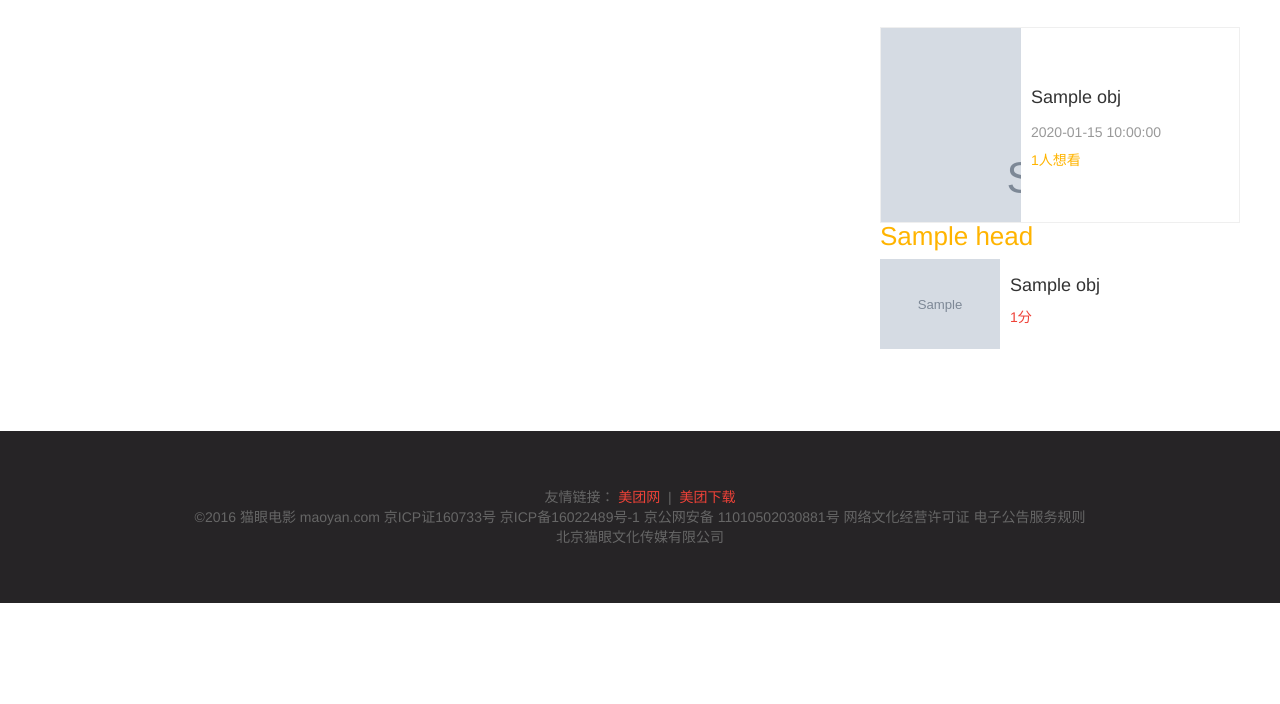
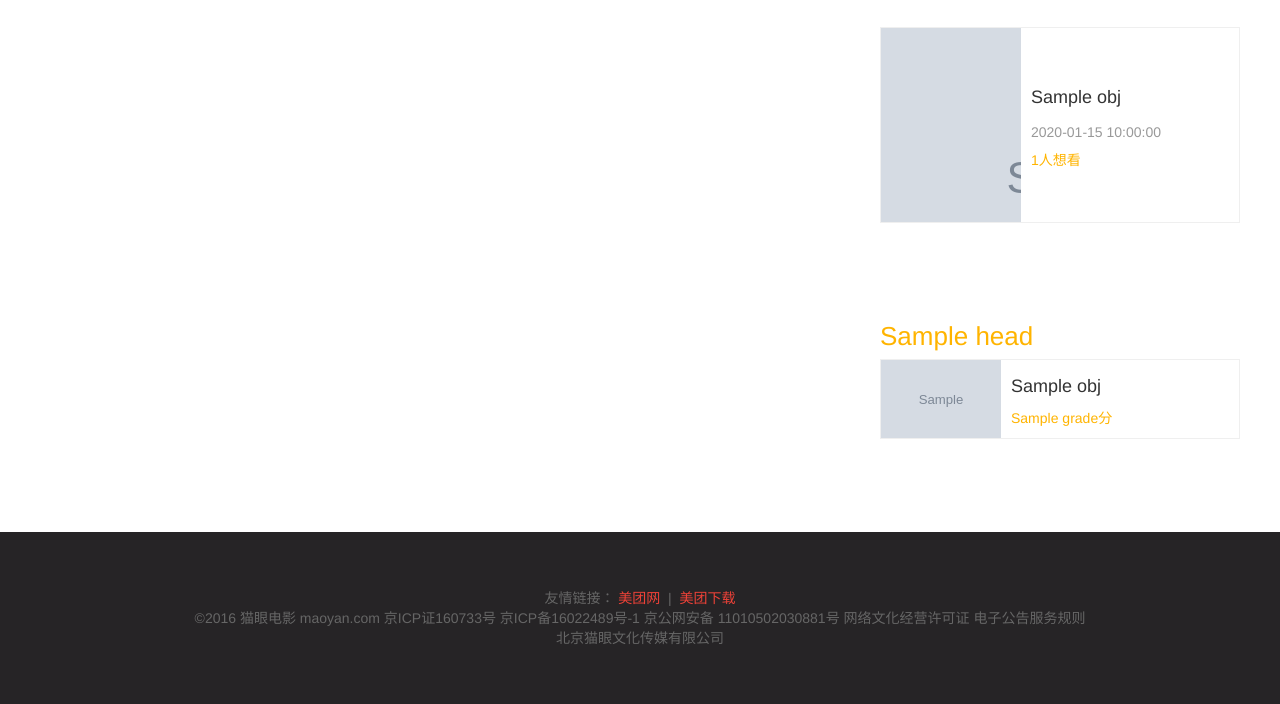
Before and after one commit to feiwenhuaer/maoyan, a Python web app: template app/templates/index/index.html in a window 1280 px wide. Shown: the part 969-1673 px from the top of the page. Before the commit the page ends 1572 px from the top, so only its background shows below. Run offline with Jinja, Linux system fonts and the light colour scheme; the template is opened without the code that fills it: most values are stand-ins (such as "Sample title", 1, 10 or a date in 2020); grey boxes marked "Sample" are stand-in pictures; some libraries are stand-ins or nearby versions.

Commit message:
aside complete

```diff
--- a/app/static/css/style.css
+++ b/app/static/css/style.css
@@ -620,6 +620,10 @@ a .ranking-top-left {
     float: right;
 }
 
+.top100 {
+    margin-top: 100px;
+}
+
 .top100 .div-head.top100-head {
     color: #ffb400;
 }
@@ -634,6 +638,36 @@ a .ranking-top-left {
     margin: 0;
     padding: 0;
     list-style: none;
+}
+
+.top100-list li:nth-child(1) {
+    height: 80px;
+    margin-bottom: 11px;
+    border: 1px solid #efefef;
+}
+
+.top100-list li:nth-child(2) .rank-index{
+    color: #ffb400;
+}
+
+.top100-list li:nth-child(3) .rank-index{
+    color: #ffb400;
+}
+
+.rank-item-name {
+    margin-left: 2px;
+}
+
+.top100-list .stonefont {
+    color: #ffb400;
+}
+
+.top100-list .rank-num {
+    color: #ffb400;
+}
+
+.aside ul li:hover {
+    background-color: #f7f7f7;
 }
 
 
--- a/app/templates/index/index.html
+++ b/app/templates/index/index.html
@@ -112,11 +112,11 @@
                                 <li class="rank-first">
                                     <a class="rank-first-link" href="http://www.maoyan.com{{ obj.url }}">
                                         <div class="rank-first-img-container">
-                                            <img class="rank-img" src="{{ obj.intro_img }}">
+                                            <img class="rank-img" src="{{ obj.rank_img }}">
                                         </div>
                                         <div class="rank-first-content">
                                             <span class="rank-movie-title">{{ obj.movie_name }}</span>
-                                            <span class="rank-num">{{ obj.rank_num }}分</span>
+                                            <span class="rank-num">{{ obj.grade }}分</span>
                                         </div>
                                     </a>
                                 </li>
@@ -125,7 +125,7 @@
                                     <a class="rank-item-link" href="http://www.maoyan.com{{ obj.url }}">
                                         <i class="rank-index" >{{ loop.index }}</i>
                                         <span class="rank-item-name">{{ obj.movie_name }}</span>
-                                        <span class="stonefont">{{ obj.rank_num }}分</span>
+                                        <span class="stonefont">{{ obj.grade }}分</span>
                                     </a>
                                 </li>
                             {% endif %}
```
